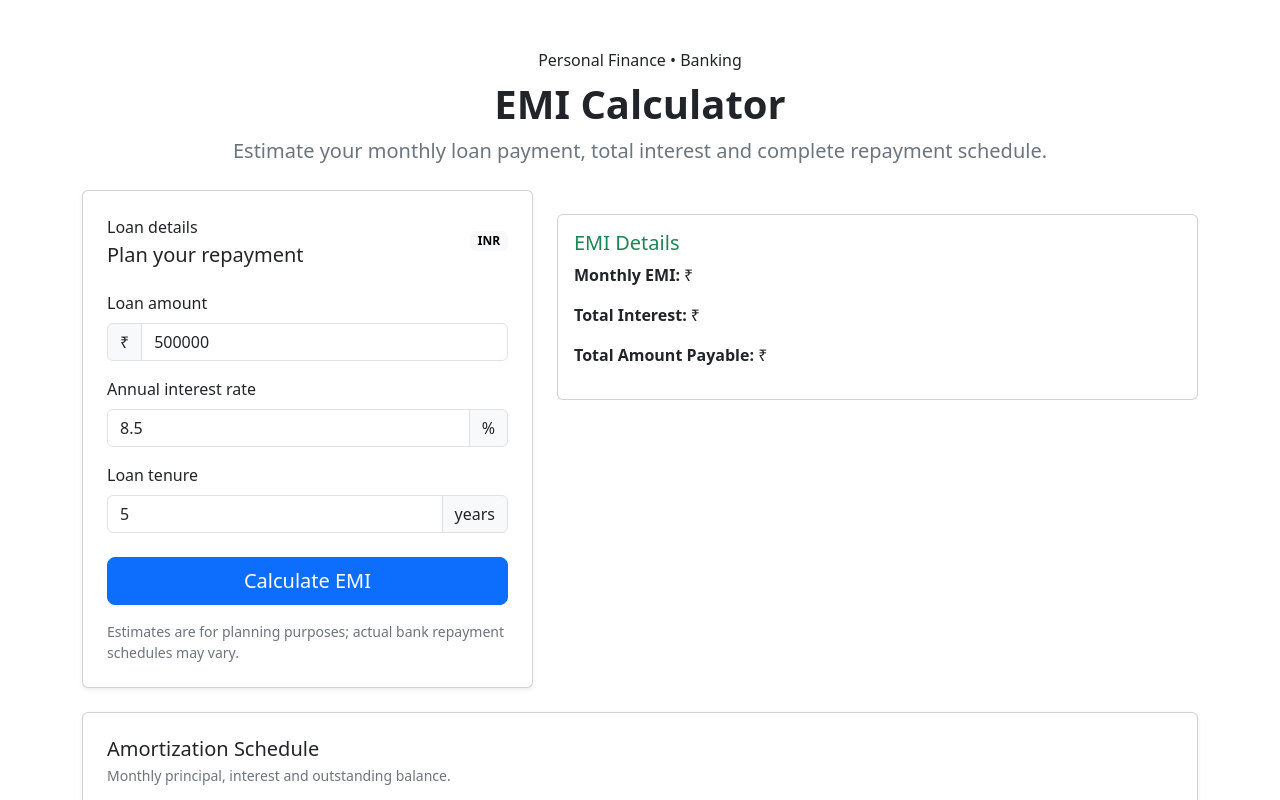
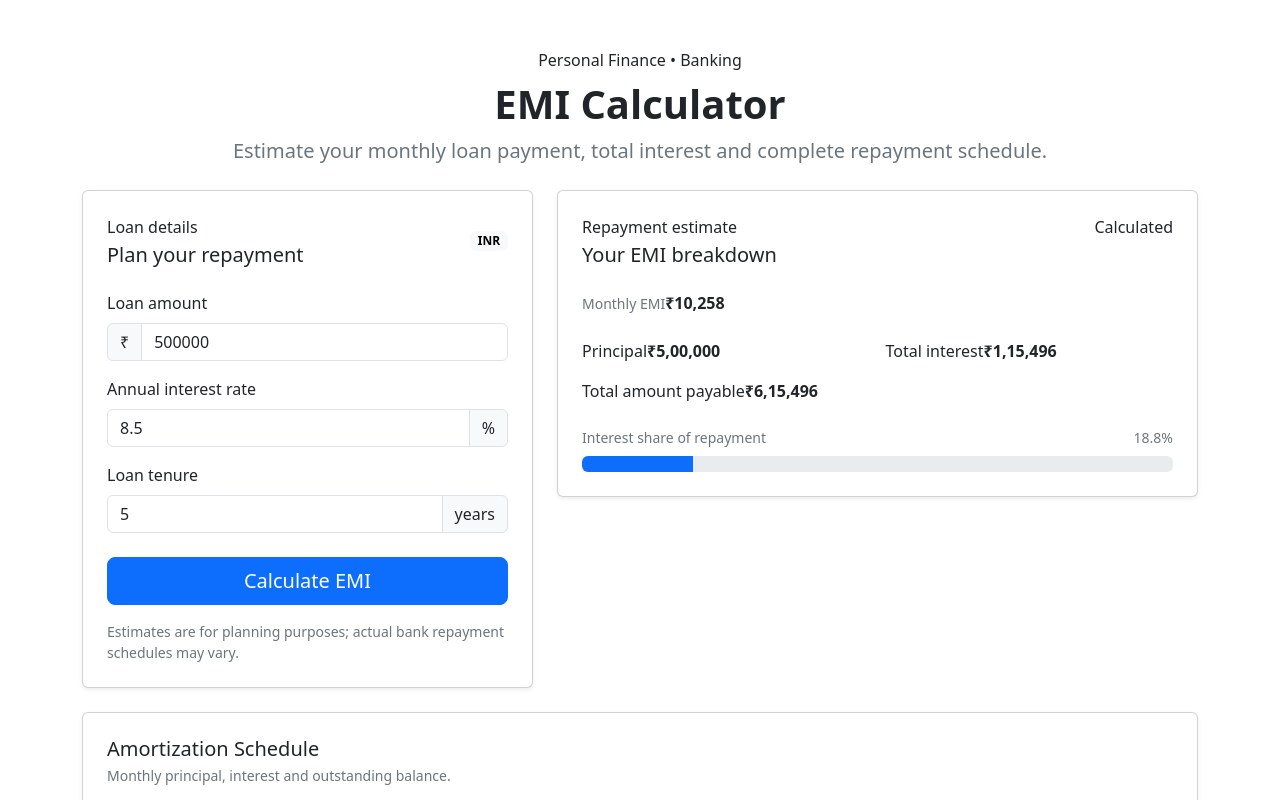
Before and after one commit to NajmeenShaikh/emi-calculator-react, a React (Vite) app: page / in a window 1280 px wide. Both pictures are taken after a click on the button "Calculate EMI". Shown: the top 800 px of the page. Built offline with nearby package versions, Linux system fonts and the light colour scheme.

Commit message:
feat: redesign EMI result with financial metrics

```diff
--- a/src/components/EmiResult.jsx
+++ b/src/components/EmiResult.jsx
@@ -1,20 +1,41 @@
-function EmiResult({ emi, totalAmount, totalInterest }) {
+import { formatINR } from "../utils/currency";
+
+function EmiResult({ summary }) {
+  const principal = summary.schedule[0]?.openingBalance ?? 0;
+  const interestShare = summary.totalAmount ? (summary.totalInterest / summary.totalAmount) * 100 : 0;
+
   return (
-    <div className="card mt-4">
-      <div className="card-body">
-        <h5 className="card-title text-success">EMI Details</h5>
+    <section className="card shadow-sm result-card" aria-labelledby="result-title" aria-live="polite">
+      <div className="card-body p-4">
+        <div className="d-flex justify-content-between align-items-start mb-4">
+          <div>
+            <span className="section-kicker">Repayment estimate</span>
+            <h2 id="result-title" className="h5 mb-0 mt-1">Your EMI breakdown</h2>
+          </div>
+          <span className="status-pill">Calculated</span>
+        </div>
 
-        <p>
-          <strong>Monthly EMI:</strong> ₹ {emi}
-        </p>
-        <p>
-          <strong>Total Interest:</strong> ₹ {totalInterest}
-        </p>
-        <p>
-          <strong>Total Amount Payable:</strong> ₹ {totalAmount}
-        </p>
+        <div className="emi-highlight mb-4">
+          <span className="small text-secondary">Monthly EMI</span>
+          <strong>{formatINR(summary.emi)}</strong>
+        </div>
+
+        <div className="row g-3">
+          <div className="col-sm-6"><div className="metric"><span>Principal</span><strong>{formatINR(principal)}</strong></div></div>
+          <div className="col-sm-6"><div className="metric"><span>Total interest</span><strong>{formatINR(summary.totalInterest)}</strong></div></div>
+          <div className="col-12"><div className="metric"><span>Total amount payable</span><strong>{formatINR(summary.totalAmount)}</strong></div></div>
+        </div>
+
+        <div className="mt-4">
+          <div className="d-flex justify-content-between small text-secondary mb-2">
+            <span>Interest share of repayment</span><span>{interestShare.toFixed(1)}%</span>
+          </div>
+          <div className="progress" role="progressbar" aria-label="Interest share of total repayment" aria-valuenow={interestShare.toFixed(1)} aria-valuemin="0" aria-valuemax="100">
+            <div className="progress-bar" style={{ width: `${Math.min(100, interestShare)}%` }} />
+          </div>
+        </div>
       </div>
-    </div>
+    </section>
   );
 }
 
```
